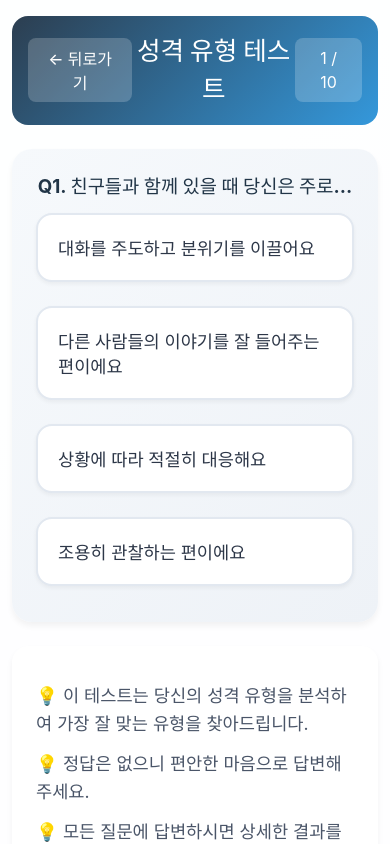
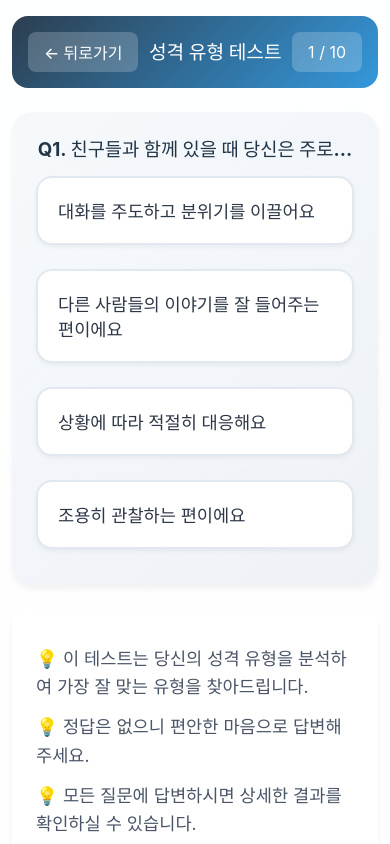
Before and after one commit to qlsl1198/fortune, a React (Vite) app: page /test in a window 390 px wide. Shown: the top 844 px of the page. Built offline with nearby package versions, Linux system fonts and the light colour scheme.

Commit message:
Update: 모바일 레이아웃 개선

```diff
--- a/src/App.css
+++ b/src/App.css
@@ -222,9 +222,10 @@ h1 {
 
 .test-header h2 {
   margin: 0;
-  font-size: 1.6rem;
+  font-size: 1.4rem;
   background: none;
   -webkit-text-fill-color: white;
+  white-space: nowrap;
 }
 
 .back-button {
@@ -265,6 +266,12 @@ h1 {
   color: #4a5568;
   font-size: 1.1rem;
   line-height: 1.6;
+}
+
+.test-description h3 {
+  font-size: 1.2rem;
+  margin-bottom: 16px;
+  color: #2d3748;
 }
 
 .option-button {
@@ -500,6 +507,14 @@ h1 {
 
   h1 {
     font-size: 1.5rem;
+  }
+
+  .test-header h2 {
+    font-size: 1.2rem;
+  }
+
+  .test-description h3 {
+    font-size: 1.1rem;
   }
 }
 
```
Also changed, not shown: 1 other file (tests, documents, lock files or other folders).
